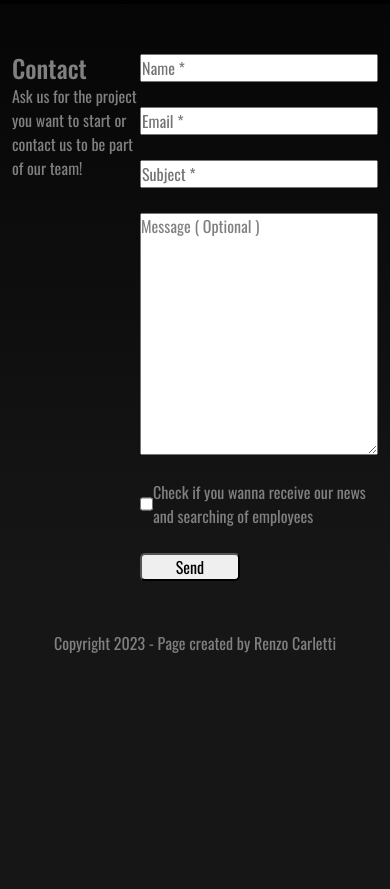
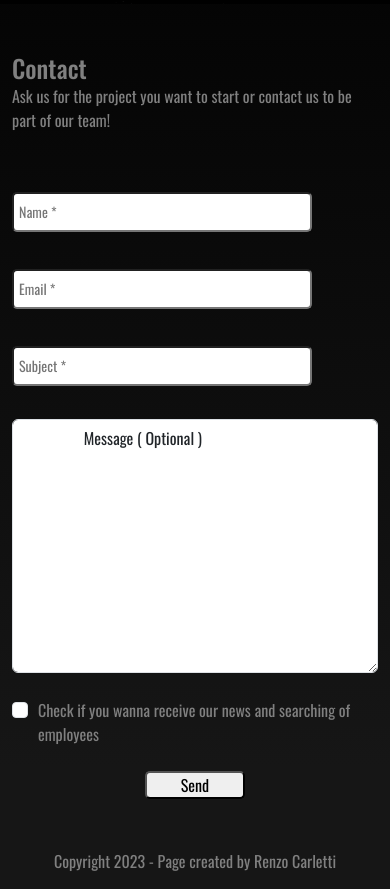
Before and after one commit to Pipoku/Creative-thoughts, a plain HTML site: page sites/contact.html in a window 390 px wide. Shown: the part 187-1076 px from the top of the page. Before the commit the page ends 858 px from the top, so only its background shows below. Drawn offline with nearby package versions, Linux system fonts and the light colour scheme.

Commit message:
Final updates css,form,etc

```diff
--- a/css/media.css
+++ b/css/media.css
@@ -9,9 +9,29 @@
     #home__img_text {
         flex-direction: column-reverse;
         width: 100%;
+        gap: 50px;
+        margin-top: 10px;
+    }
+    /******* What we do **********/
+    .what_we_do_sections_2 {
+        display: flex;
+        flex-direction: column-reverse;
+    }
+    .what_we_do_sections {
+        align-items: center;
+
     }
     /******* Colaborations *******/
     #colaborations_icons {
         flex-wrap: wrap;
     }
+
+    /******** Form ************/
+    main.contact_page {
+        flex-direction: column;
+        gap: 40px;
+    }
+    input#buttom {
+        margin: 0 auto;
+    }
 }
--- a/css/style.css
+++ b/css/style.css
@@ -273,3 +273,13 @@ input#buttom:hover {
 #contact_text h2{
     margin: 0;
 }
+input.form-text {
+    width: 300px;
+    height: 40px;
+    border-radius: 5px;
+    padding-left: 5px;
+}
+#contact_form__checkbox\ mb-3\ form-check {
+    display: flex;
+    gap: 10px;
+}
--- a/sites/contact.html
+++ b/sites/contact.html
@@ -45,13 +45,21 @@
         </div>
 
         <form action="" class="contact_form">
-            <input type="text" name="Name" id="" placeholder="Name *">
-            <input type="email" name="Email" id="" placeholder="Email *">
-            <input type="text" name="Subject" id="" placeholder="Subject *">
-            <textarea name="message" id="" cols="30" rows="10">Message ( Optional )</textarea>
-            <div id="contact_form__checkbox">
-                <input type="checkbox" name="Accept" id="checkbox" value="1">
-                <label for="checkbox">Check if you wanna receive our news and searching of employees</label>
+            <div class="mb-2">
+                <input type="text"  class="form-text" name="Name" id="" placeholder="Name *">
+            </div>
+            <div class="mb-2">
+               <input type="email"  class="form-text" name="Email" id="" placeholder="Email *">
+            </div>
+            <div class="mb-2">
+                <input type="text"  class="form-text" name="Subject" id="" placeholder="Subject *">
+            </div>
+            <textarea class="form-control" name="message" id="" cols="30" rows="10">
+                Message ( Optional )
+            </textarea>
+            <div id="contact_form__checkbox mb-3 form-check">
+                <input type="checkbox" class="form-check-input" name="Accept" id="checkbox" value="1">
+                <label class="form-check-label" for="checkbox">Check if you wanna receive our news and searching of employees</label>
             </div>
             <input type="submit" value="Send" id="buttom">
         </form>
```
Also changed, not shown: sites/what-we-do.html (+1 -1 lines).
